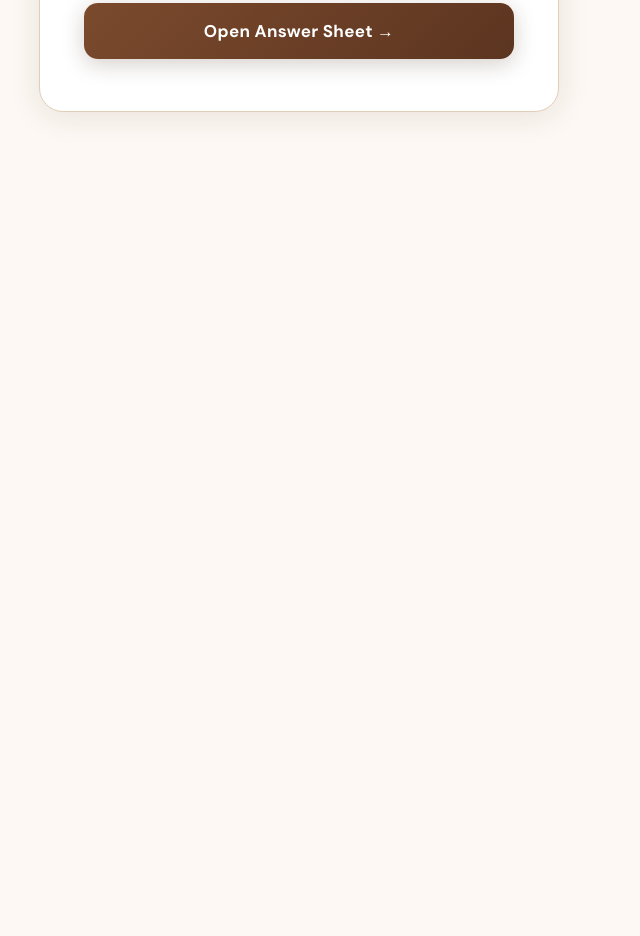
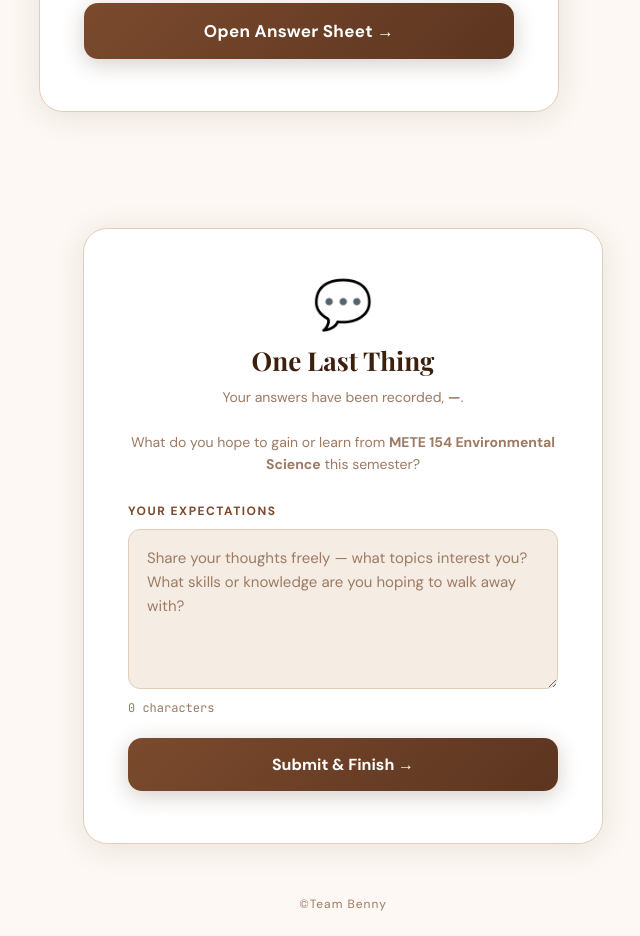
Before and after one commit to owususprince2-lab/METE-154-Answer-Sheet, a plain HTML site: page index.html in a window 1280 px wide. Shown: the part 994-1930 px from the top of the page, without its empty margins (297-937 px from the left). Drawn offline with nearby package versions, Linux system fonts and the light colour scheme.

Commit message:
index.html

```diff
--- a/index.html
+++ b/index.html
@@ -525,13 +525,6 @@
       animation: fadeUp 0.5s ease both;
     }
 
-    .result-emoji {
-      font-size: 72px;
-      margin-bottom: 16px;
-      display: block;
-      line-height: 1;
-    }
-
     .thanks-title {
       font-family: 'Playfair Display', serif;
       font-size: 28px;
@@ -541,13 +534,104 @@
     }
 
     .thanks-sub { font-size: 15px; color: var(--text-mid); line-height: 1.7; }
-    .result-comment {
-      margin-top: 20px;
-      font-size: 22px;
+
+    /* ── EXPECTATIONS PAGE ── */
+    #expect-page {
+      display: none;
+      min-height: 100vh;
+      align-items: center;
+      justify-content: center;
+      padding: 24px;
+    }
+
+    .expect-card {
+      width: 100%;
+      max-width: 520px;
+      background: var(--surface);
+      border: 1.5px solid var(--border);
+      border-radius: 24px;
+      padding: 52px 44px;
+      box-shadow: var(--card-shadow);
+      animation: fadeUp 0.5s ease both;
+    }
+
+    .expect-header { text-align: center; margin-bottom: 28px; }
+
+    .expect-icon {
+      font-size: 48px;
+      display: block;
+      margin-bottom: 14px;
+      line-height: 1;
+    }
+
+    .expect-title {
+      font-family: 'Playfair Display', serif;
+      font-size: 26px;
       font-weight: 700;
+      color: var(--brown-deep);
+      margin-bottom: 8px;
+    }
+
+    .expect-sub { font-size: 14px; color: var(--muted); line-height: 1.6; }
+
+    .expect-label {
+      display: block;
+      font-size: 12px;
+      font-weight: 700;
+      letter-spacing: 1.5px;
+      text-transform: uppercase;
       color: var(--brown-mid);
-      font-family: 'Playfair Display', serif;
+      margin-bottom: 10px;
     }
+
+    #expect-textarea {
+      width: 100%;
+      min-height: 160px;
+      background: var(--surface2);
+      border: 1.5px solid var(--border);
+      border-radius: 12px;
+      padding: 16px 18px;
+      font-family: 'DM Sans', sans-serif;
+      font-size: 15px;
+      color: var(--text);
+      resize: vertical;
+      outline: none;
+      transition: border-color 0.2s, box-shadow 0.2s;
+      line-height: 1.6;
+    }
+
+    #expect-textarea:focus {
+      border-color: var(--brown-mid);
+      box-shadow: 0 0 0 3px rgba(123,74,45,0.12);
+    }
+
+    #expect-textarea::placeholder { color: var(--muted); }
+
+    .char-hint {
+      margin-top: 6px;
+      font-size: 12px;
+      color: var(--muted);
+      font-family: 'JetBrains Mono', monospace;
+    }
+
+    .btn-expect {
+      width: 100%;
+      margin-top: 22px;
+      padding: 16px;
+      background: linear-gradient(135deg, #7b4a2d, #5c3520);
+      border: none;
+      border-radius: 14px;
+      font-family: 'DM Sans', sans-serif;
+      font-size: 16px;
+      font-weight: 700;
+      color: #fff;
+      cursor: pointer;
+      transition: transform 0.15s, box-shadow 0.15s, opacity 0.15s;
+      box-shadow: 0 5px 22px rgba(61,31,13,0.22);
+    }
+
+    .btn-expect:hover { transform: translateY(-1px); box-shadow: 0 8px 28px rgba(61,31,13,0.30); }
+    .btn-expect:disabled { opacity: 0.5; cursor: not-allowed; transform: none; }
 
     .footer { text-align: center; margin-top: 32px; font-size: 12px; color: var(--muted); letter-spacing: 1px; }
 
@@ -661,14 +745,28 @@
   <div class="footer" style="margin-top:32px;">©Team Benny</div>
 </div>
 
+<!-- ══════════ EXPECTATIONS PAGE ══════════ -->
+<div id="expect-page" class="page" style="display:flex;align-items:center;justify-content:center;">
+  <div class="expect-card">
+    <div class="expect-header">
+      <span class="expect-icon">💬</span>
+      <div class="expect-title">One Last Thing</div>
+      <p class="expect-sub">Your answers have been recorded, <strong id="expect-name">—</strong>.<br/><br/>What do you hope to gain or learn from <strong>METE 154 Environmental Science</strong> this semester?</p>
+    </div>
+    <label class="expect-label" for="expect-textarea">Your Expectations</label>
+    <textarea id="expect-textarea" placeholder="Share your thoughts freely — what topics interest you? What skills or knowledge are you hoping to walk away with?"></textarea>
+    <div class="char-hint" id="char-hint">0 characters</div>
+    <button class="btn-expect" id="btn-expect" onclick="submitExpectation()">Submit &amp; Finish →</button>
+  </div>
+  <div class="footer" style="position:absolute;bottom:24px;left:0;right:0;">©Team Benny</div>
+</div>
+
 <!-- ══════════ THANK YOU ══════════ -->
-<div id="thanks-page" class="page" style="display:flex;align-items:center;justify-content:center;">
-  <div id="thanks-inner" style="display:none;text-align:center;">
+<div id="thanks-page" class="page" style="display:none;align-items:center;justify-content:center;">
+  <div style="text-align:center;">
     <div class="thanks-card">
-      <span class="result-emoji" id="result-emoji">✅</span>
-      <div class="thanks-title">Submitted!</div>
-      <p class="thanks-sub">Your answers have been recorded, <strong id="thanks-name">—</strong>.<br/>Results will be shared by your instructor.</p>
-      <div class="result-comment" id="result-comment"></div>
+      <div class="thanks-title">All Done!</div>
+      <p class="thanks-sub">Thank you, <strong id="thanks-name">—</strong>.<br/>Your answers and expectations have been recorded.<br/>Results will be shared by your instructor.</p>
     </div>
     <div class="footer">©Team Benny</div>
   </div>
@@ -925,13 +1023,13 @@
     for (let q = 1; q <= TOTAL_Q; q++) {
       if (answers[q] && answers[q] === ANSWER_KEY[q]) rawScore++;
     }
-    const finalScore   = Math.max(0, rawScore - tabDeduction);
-    const percentage   = ((finalScore / TOTAL_Q) * 100).toFixed(1);
+    const finalScore    = Math.max(0, rawScore - tabDeduction);
+    const percentage    = ((finalScore / TOTAL_Q) * 100).toFixed(1);
     const totalAnswered = Object.keys(answers).length;
-    const answerStr    = Array.from({length: TOTAL_Q}, (_, i) => `Q${i+1}=${answers[i+1] || '-'}`).join(',');
-    const { emoji, comment } = getResultComment(Math.round(finalScore));
+    const answerStr     = Array.from({length: TOTAL_Q}, (_, i) => `Q${i+1}=${answers[i+1] || '-'}`).join(',');
 
-    const payload = {
+    // Store payload globally so we can append expectation before final send
+    window._quizPayload = {
       sheet: 'Sheet1',
       studentName,
       indexNumber,
@@ -948,8 +1046,39 @@
       finalScore: finalScore.toFixed(1),
       totalQuestions: TOTAL_Q,
       percentage,
-      resultComment: comment,
     };
+
+    document.getElementById('sheet-page').style.display = 'none';
+    document.getElementById('expect-name').textContent  = studentName;
+    document.getElementById('expect-page').style.display = 'flex';
+  }
+
+  // Character counter for textarea
+  document.addEventListener('DOMContentLoaded', () => {
+    const ta = document.getElementById('expect-textarea');
+    if (ta) {
+      ta.addEventListener('input', () => {
+        document.getElementById('char-hint').textContent = `${ta.value.length} characters`;
+      });
+    }
+  });
+
+  async function submitExpectation() {
+    const ta  = document.getElementById('expect-textarea');
+    const btn = document.getElementById('btn-expect');
+    const txt = ta.value.trim();
+
+    if (!txt) {
+      ta.focus();
+      ta.style.borderColor = 'var(--danger)';
+      ta.placeholder = 'Please share at least a few words before submitting.';
+      return;
+    }
+
+    btn.disabled = true;
+    btn.textContent = 'Saving…';
+
+    const payload = Object.assign({}, window._quizPayload, { courseExpectation: txt });
 
     try {
       await fetch(GOOGLE_SCRIPT_URL, {
@@ -960,13 +1089,10 @@
       });
     } catch(e) { console.error('Submit error:', e); }
 
-    document.getElementById('sheet-page').style.display = 'none';
+    document.getElementById('expect-page').style.display = 'none';
+    document.getElementById('thanks-name').textContent   = studentName;
     const tp = document.getElementById('thanks-page');
     tp.style.display = 'flex';
-
-    document.getElementById('result-emoji').textContent  = emoji;
-    document.getElementById('result-comment').textContent = comment;
-    document.getElementById('thanks-inner').style.display = 'block';
   }
 
   document.getElementById('reg-index').addEventListener('paste', e => e.preventDefault());
```
